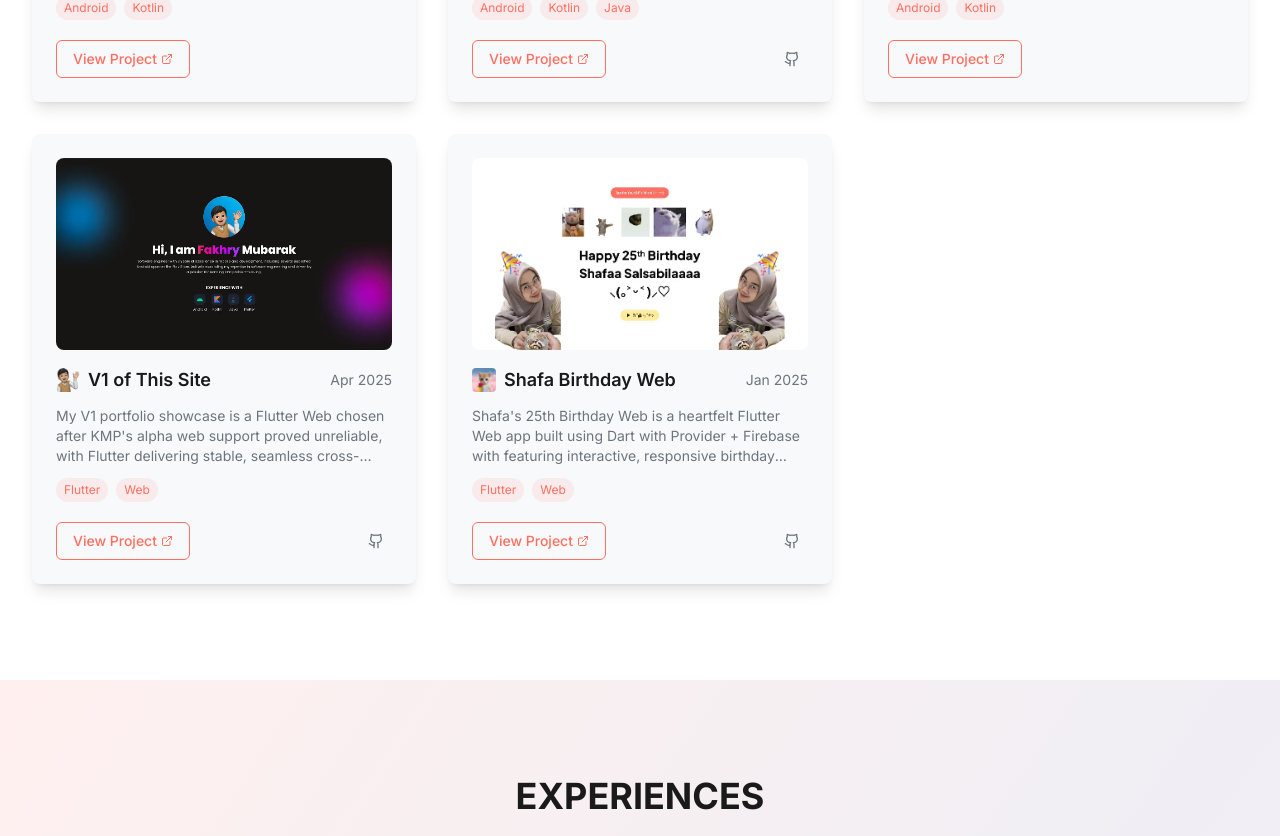
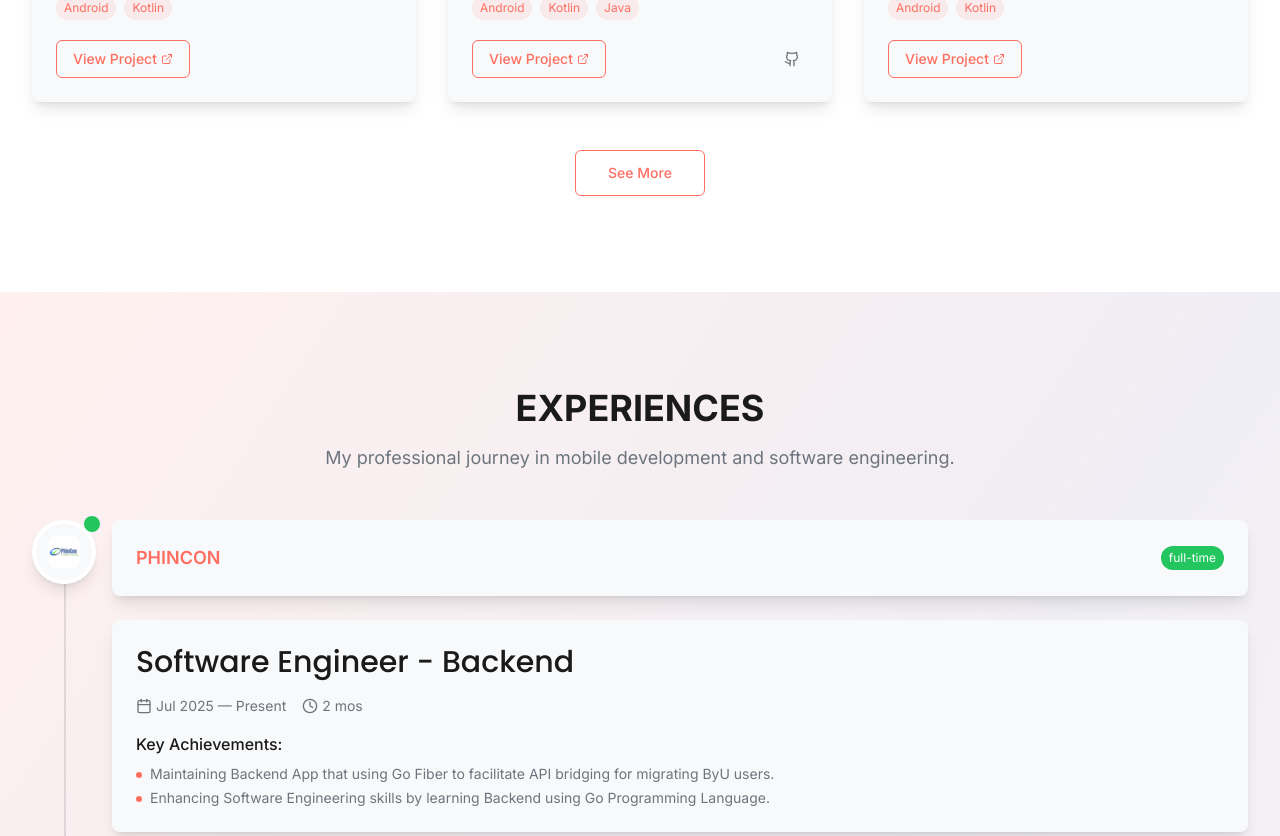
Before and after one commit to fakhrymubarak/fakhrymubarak.github.io, a React (Vite) app: page / in a window 1280 px wide. Shown: the part 1960-2796 px from the top of the page. Built offline with nearby package versions, Linux system fonts and the light colour scheme.

Commit message:
feat: add toggle show more and see less

```diff
--- a/src/components/sections/ProjectsSection.tsx
+++ b/src/components/sections/ProjectsSection.tsx
@@ -11,6 +11,9 @@ const ProjectsSection: React.FC = () => {
   const [selectedProject, setSelectedProject] = useState<string | null>(null)
   const [activeFilter, setActiveFilter] = useState('all')
   const [showFilters, setShowFilters] = useState(false)
+  const [showAllProjects, setShowAllProjects] = useState(false)
+
+  const MAX_PROJECTS = 6
 
   // Get unique tech stacks for filtering
   const availableFilters = useMemo(() => {
@@ -23,6 +26,14 @@ const ProjectsSection: React.FC = () => {
     if (activeFilter === 'all') return projects
     return projects.filter(project => project.stacks.includes(activeFilter))
   }, [projects, activeFilter])
+
+  // Limit projects to show based on showAllProjects state
+  const displayedProjects = useMemo(() => {
+    return showAllProjects ? filteredProjects : filteredProjects.slice(0, MAX_PROJECTS)
+  }, [filteredProjects, showAllProjects])
+
+  // Check if there are more projects to show
+  const hasMoreProjects = filteredProjects.length > MAX_PROJECTS
 
   // Get selected project data
   const selectedProjectData = useMemo(() => {
@@ -60,6 +71,10 @@ const ProjectsSection: React.FC = () => {
 
   const handleCloseModal = () => {
     setSelectedProject(null)
+  }
+
+  const handleToggleProjects = () => {
+    setShowAllProjects(!showAllProjects)
   }
 
   return (
@@ -115,7 +130,7 @@ const ProjectsSection: React.FC = () => {
             variants={itemVariants}
             className="grid md:grid-cols-2 lg:grid-cols-3 gap-8"
           >
-            {filteredProjects.map((project, index) => (
+            {displayedProjects.map((project, index) => (
               <ProjectCard
                 key={project.id}
                 project={project}
@@ -125,15 +140,23 @@ const ProjectsSection: React.FC = () => {
             ))}
           </motion.div>
 
-          {/* Load More Button */}
-          {/* <motion.div
-            variants={itemVariants}
-            className="text-center"
-          >
-            <button className="btn-secondary px-8 py-3">
-              View All Projects
-            </button>
-          </motion.div> */}
+          {/* Toggle Projects Button */}
+          {hasMoreProjects && (
+            <motion.div
+              variants={itemVariants}
+              initial="hidden"
+              whileInView="visible"
+              viewport={{ once: true }}
+              className="text-center"
+            >
+              <button
+                onClick={handleToggleProjects}
+                className="btn-outline px-8 py-3"
+              >
+                {showAllProjects ? 'Show Less' : 'See More'}
+              </button>
+            </motion.div>
+          )}
         </motion.div>
       </div>
 
```
